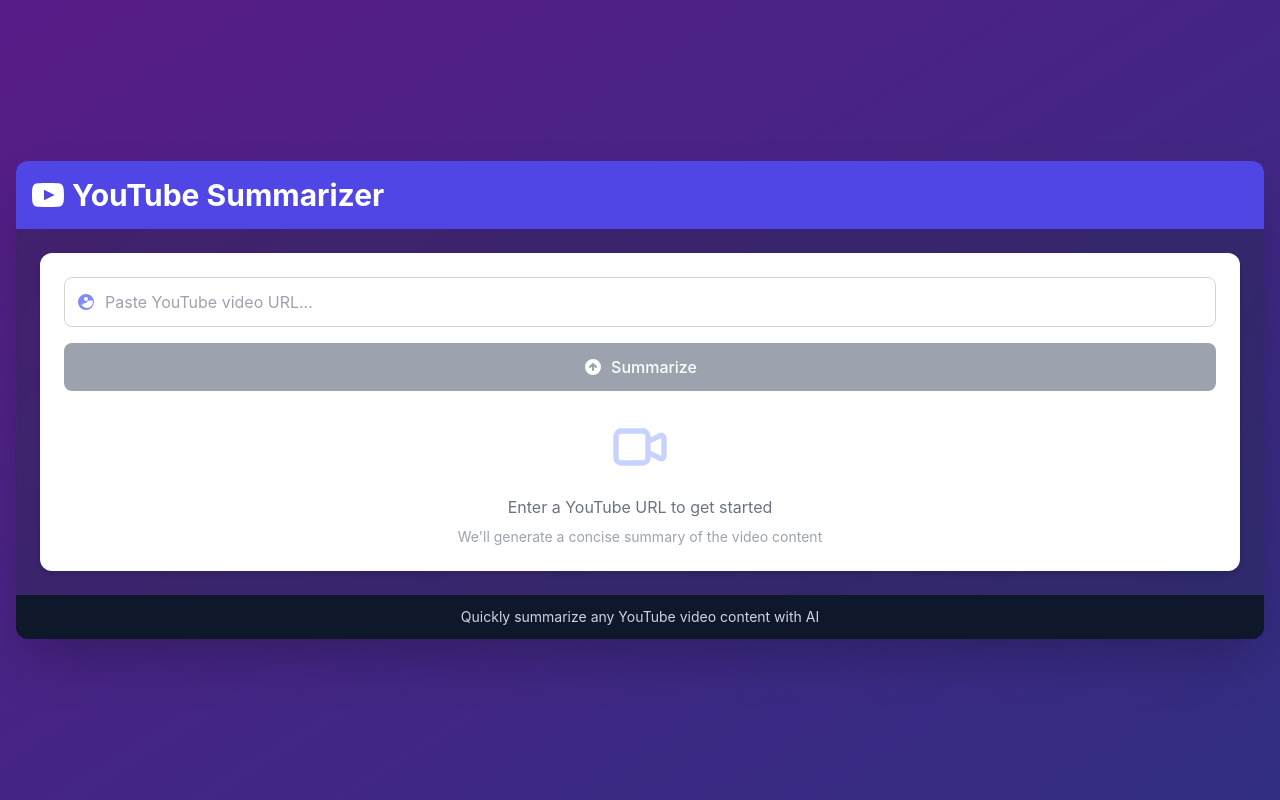
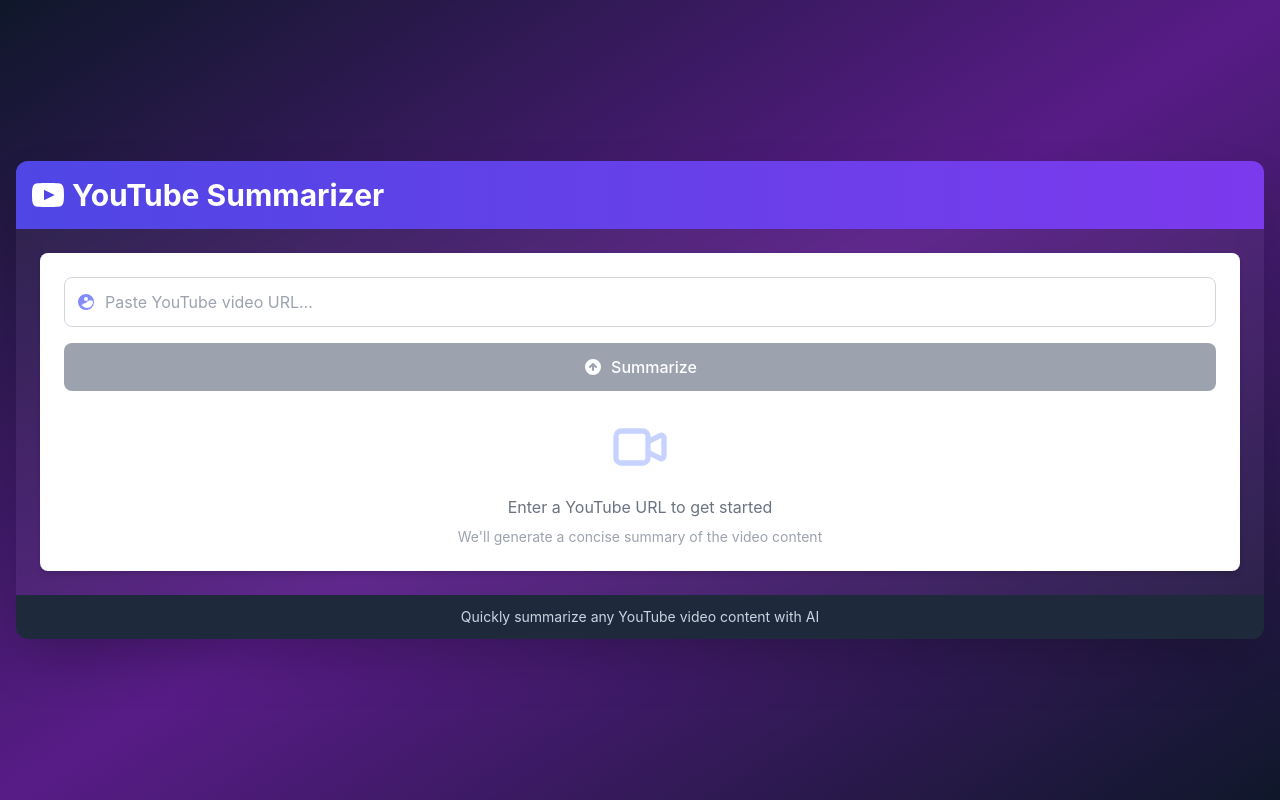
Before and after one commit to Manohar-3536/Video-Summarizer, a React (Create React App) app in the folder front-end/: page / in a window 1280 px wide. Built offline with nearby package versions, Linux system fonts and the light colour scheme; no server answers.

Commit message:
Final Change to UI and UX

```diff
--- a/front-end/src/App.js
+++ b/front-end/src/App.js
@@ -1,8 +1,8 @@
 import React, { useState } from 'react';
 import axios from 'axios';
 
-const API_URL = process.env.REACT_APP_API_URL;
-// const API_URL = "http://localhost:5000" //for development phase
+// const API_URL = process.env.REACT_APP_API_URL;
+const API_URL = "http://localhost:5000"
 
 function App() {
   const [youtubeUrl, setYoutubeUrl] = useState('');
@@ -51,10 +51,10 @@
   };
 
   return (
-    <div className="min-h-screen w-full bg-gradient-to-br from-purple-900 to-indigo-900 flex items-center justify-center p-4">
-      <div className="w-full max-w-7xl rounded-xl overflow-hidden shadow-2xl bg-slate-800/30 backdrop-blur-sm">
+    <div className="min-h-screen w-full bg-gradient-to-br from-slate-900 via-purple-900 to-slate-900 flex items-center justify-center p-4">
+      <div className="w-full max-w-7xl rounded-xl overflow-hidden shadow-2xl bg-white/5 backdrop-blur-md">
         {/* Header */}
-        <div className="p-4 bg-indigo-600 text-white">
+        <div className="p-4 bg-gradient-to-r from-indigo-600 to-violet-600 text-white">
           <div className="flex items-center justify-between">
             <h1 className="text-2xl md:text-3xl font-bold flex items-center">
               <svg xmlns="http://www.w3.org/2000/svg" className="h-8 w-8 mr-2" viewBox="0 0 24 24" fill="currentColor">
@@ -80,7 +80,7 @@
         {/* Main Content */}
         <div className="p-4 md:p-6 grid grid-cols-1 md:grid-cols-2 gap-4 md:gap-6">
           {/* Input Section - Always visible but can be smaller when results are shown */}
-          <div className={`bg-white rounded-xl shadow-md overflow-hidden ${videoId ? 'md:col-span-1' : 'md:col-span-2'}`}>
+          <div className={`bg-white rounded-lg shadow-md overflow-hidden ${videoId ? 'md:col-span-1' : 'md:col-span-2'}`}>
             <div className="p-4 md:p-6">
               <form onSubmit={handleYoutubeSubmit} className="space-y-4">
                 <div className="relative">
@@ -156,10 +156,10 @@
 
           {/* Results Section - Only visible when results exist */}
           {videoId && (
-            <div className="bg-white rounded-xl shadow-md overflow-hidden">
+            <div className="bg-white rounded-lg shadow-md overflow-hidden">
               <div className="p-4 md:p-6">
                 {/* Video player */}
-                <div className="aspect-w-16 aspect-h-9 mb-4 rounded-lg overflow-hidden shadow-md">
+                <div className="aspect-w-16 aspect-h-9 mb-6 rounded-lg overflow-hidden shadow-lg">
                   <iframe
                     className="w-full h-full"
                     src={`https://www.youtube.com/embed/${videoId}`}
@@ -172,8 +172,8 @@
 
                 {/* Summary section */}
                 <div>
-                  <h2 className="text-xl font-bold text-gray-800 mb-3 flex items-center">
-                    <svg xmlns="http://www.w3.org/2000/svg" className="h-5 w-5 mr-2 text-indigo-600" fill="none" viewBox="0 0 24 24" stroke="currentColor">
+                  <h2 className="text-2xl font-bold text-gray-800 mb-3 flex items-center">
+                    <svg xmlns="http://www.w3.org/2000/svg" className="h-6 w-6 mr-2 text-indigo-600" fill="none" viewBox="0 0 24 24" stroke="currentColor">
                       <path strokeLinecap="round" strokeLinejoin="round" strokeWidth={2} d="M9 12h6m-6 4h6m2 5H7a2 2 0 01-2-2V5a2 2 0 012-2h5.586a1 1 0 01.707.293l5.414 5.414a1 1 0 01.293.707V19a2 2 0 01-2 2z" />
                     </svg>
                     Summary
@@ -189,7 +189,7 @@
           )}
         </div>
 
-        <div className="bg-slate-900 px-6 py-3 text-center text-sm text-slate-300">
+        <div className="bg-slate-800 px-6 py-3 text-center text-sm text-slate-300">
           Quickly summarize any YouTube video content with AI
         </div>
       </div>
```
